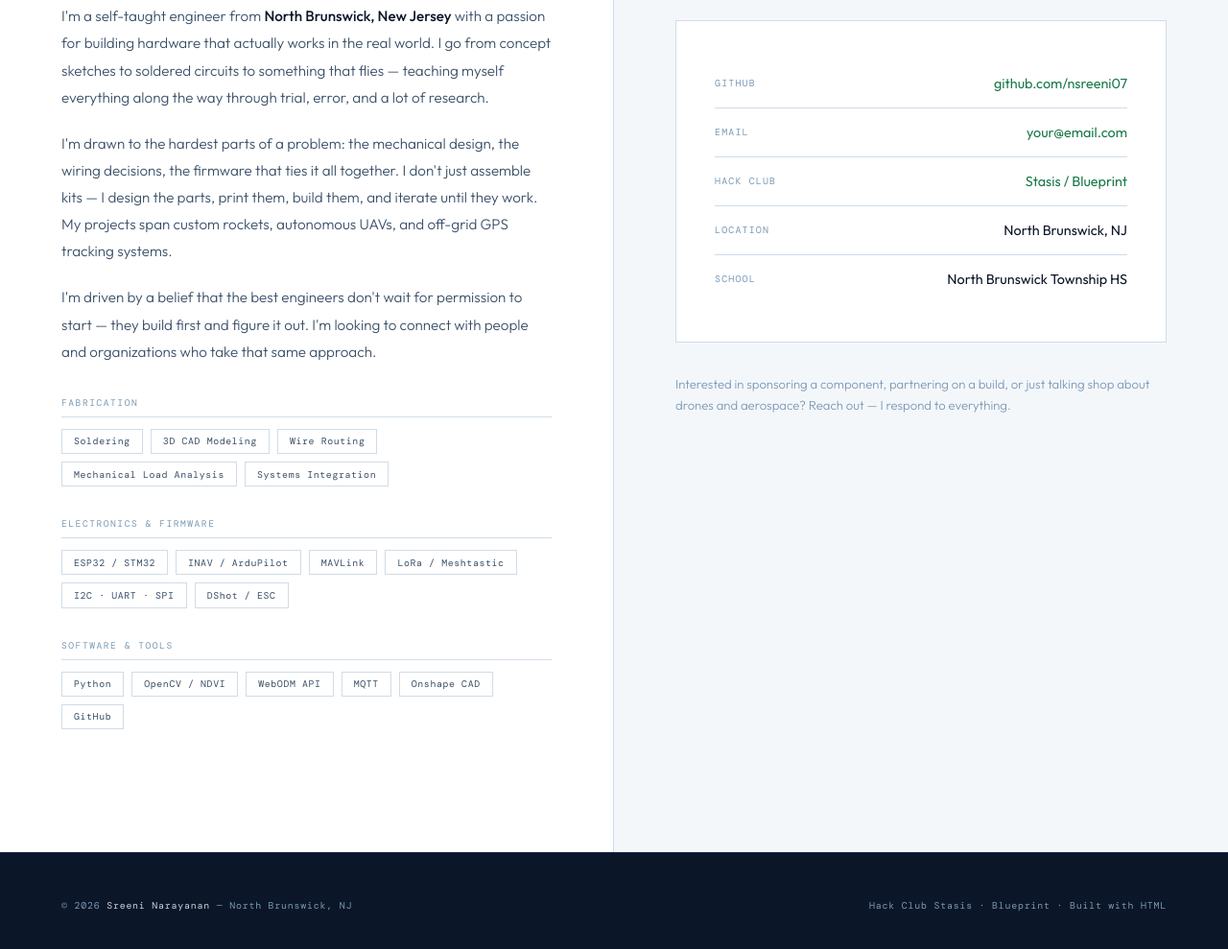
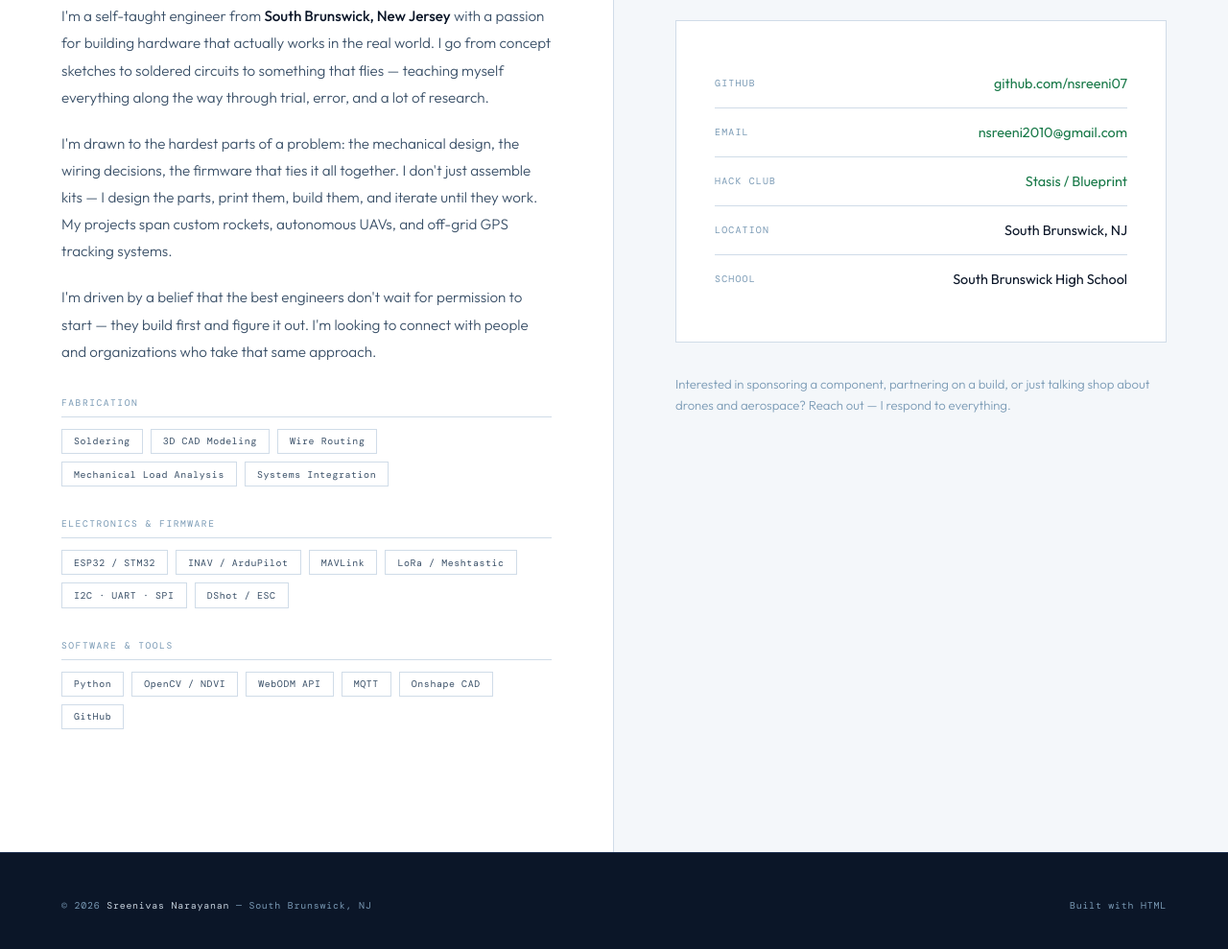
Before and after one commit to nsreeni07/nsreeni07.github.io, a plain HTML site: page index.html in a window 1280 px wide. Shown: the part 1115-2104 px from the top of the page at 96% size. Drawn offline with nearby package versions, Linux system fonts and the light colour scheme; a web font is replaced by a local one.

Commit message:
Update index.html

```diff
--- a/index.html
+++ b/index.html
@@ -255,7 +255,7 @@ footer p span{color:var(--silver)}
       <div class="section-eyebrow reveal">About Me</div>
       <h2 class="section-title reveal d1">Builder.<br><em style="font-style:italic;color:var(--green)">Engineer.</em><br>Maker.</h2>
       <div class="bio-text">
-        <p class="reveal d2">I'm a self-taught engineer from <strong>North Brunswick, New Jersey</strong> with a passion for building hardware that actually works in the real world. I go from concept sketches to soldered circuits to something that flies — teaching myself everything along the way through trial, error, and a lot of research.</p>
+        <p class="reveal d2">I'm a self-taught engineer from <strong>South Brunswick, New Jersey</strong> with a passion for building hardware that actually works in the real world. I go from concept sketches to soldered circuits to something that flies — teaching myself everything along the way through trial, error, and a lot of research.</p>
         <p class="reveal d3">I'm drawn to the hardest parts of a problem: the mechanical design, the wiring decisions, the firmware that ties it all together. I don't just assemble kits — I design the parts, print them, build them, and iterate until they work. My projects span custom rockets, autonomous UAVs, and off-grid GPS tracking systems.</p>
         <p class="reveal d4">I'm driven by a belief that the best engineers don't wait for permission to start — they build first and figure it out. I'm looking to connect with people and organizations who take that same approach.</p>
       </div>
@@ -280,18 +280,18 @@ footer p span{color:var(--silver)}
       <div class="availability reveal d2">Open to Hardware Sponsorships &amp; Partnerships</div>
       <div class="contact-card reveal d3" style="margin-top:1.5rem">
         <div class="contact-row"><span class="contact-key">GitHub</span><span class="contact-val"><a href="https://github.com/nsreeni07" target="_blank">github.com/nsreeni07</a></span></div>
-        <div class="contact-row"><span class="contact-key">Email</span><span class="contact-val"><a href="mailto:your@email.com">your@email.com</a></span></div>
+        <div class="contact-row"><span class="contact-key">Email</span><span class="contact-val"><a href="mailto:nsreeni2010@gmail.com">nsreeni2010@gmail.com</a></span></div>
         <div class="contact-row"><span class="contact-key">Hack Club</span><span class="contact-val"><a href="https://hackclub.com" target="_blank">Stasis / Blueprint</a></span></div>
-        <div class="contact-row"><span class="contact-key">Location</span><span class="contact-val">North Brunswick, NJ</span></div>
-        <div class="contact-row"><span class="contact-key">School</span><span class="contact-val">North Brunswick Township HS</span></div>
+        <div class="contact-row"><span class="contact-key">Location</span><span class="contact-val">South Brunswick, NJ</span></div>
+        <div class="contact-row"><span class="contact-key">School</span><span class="contact-val">South Brunswick High School</span></div>
       </div>
       <p class="reveal d4" style="font-size:.82rem;color:var(--text-light);line-height:1.7;font-weight:300;margin-top:1rem">Interested in sponsoring a component, partnering on a build, or just talking shop about drones and aerospace? Reach out — I respond to everything.</p>
     </div>
   </div>
 
   <footer>
-    <p>© 2026 <span>Sreeni Narayanan</span> — North Brunswick, NJ</p>
-    <p>Hack Club Stasis · Blueprint · Built with HTML</p>
+    <p>© 2026 <span>Sreenivas Narayanan</span> — South Brunswick, NJ</p>
+    <p>Built with HTML</p>
   </footer>
 </div>
 
@@ -414,7 +414,7 @@ footer p span{color:var(--silver)}
       </div>
       <div class="deep-links reveal d2">
         <a href="https://github.com/nsreeni07" target="_blank" class="deep-link">GitHub Repository <span class="deep-link-label">↗</span></a>
-        <a href="https://hackclub.com" target="_blank" class="deep-link">Hack Club Stasis <span class="deep-link-label">↗</span></a>
+        <a href="https://stasis.hackclub.com/dashboard/projects/cmndq2ftm003k01q3s8moxie3" target="_blank" class="deep-link">Hack Club Stasis <span class="deep-link-label">↗</span></a>
         <a href="#" class="deep-link" onclick="showPage('projects');return false">← All Projects <span class="deep-link-label"></span></a>
       </div>
     </div>
@@ -441,7 +441,7 @@ footer p span{color:var(--silver)}
     <div class="deep-main">
       <div class="deep-section reveal">
         <div class="deep-section-title">Overview</div>
-        <p>STRATO is a custom hobby rocket flight computer built around a LilyGO T-Beam V1.2, integrating an ESP32 microcontroller, GPS module, LoRa radio, and OLED display on a single board.</p>
+        <p>STRATO is a custom hobby rocket built around a LilyGO T-Beam V1.2, integrating an ESP32 microcontroller, GPS module, LoRa radio, and OLED display on a single board.</p>
         <p>The system features a full <strong>flight state machine</strong> — detecting launch, boost, coast, apogee, descent, and landing phases using BMP280 barometric altitude. Live telemetry transmits via LoRa to a handheld ground receiver. An ESP32-CAM captures onboard video.</p>
       </div>
       <div class="deep-section reveal">
@@ -477,7 +477,7 @@ footer p span{color:var(--silver)}
       </div>
     </div>
   </div>
-  <footer><p>© 2026 <span>Sreeni Narayanan</span></p><p>STRATO — Custom Rocket Flight Computer</p></footer>
+  <footer><p>© 2026 <span>Sreenivas Narayanan</span></p><p>STRATO — Custom Built Rocket </p></footer>
 </div>
 
 <!-- ═══ DEEP DIVE: TRAILBEAM ═══ -->
@@ -527,7 +527,7 @@ footer p span{color:var(--silver)}
       </div>
     </div>
   </div>
-  <footer><p>© 2026 <span>Sreeni Narayanan</span></p><p>TrailBeam — Off-Grid GPS Tracker</p></footer>
+  <footer><p>© 2026 <span>Sreenicas Narayanan</span></p><p>TrailBeam — Off-Grid GPS Tracker</p></footer>
 </div>
 
 <script>
```
